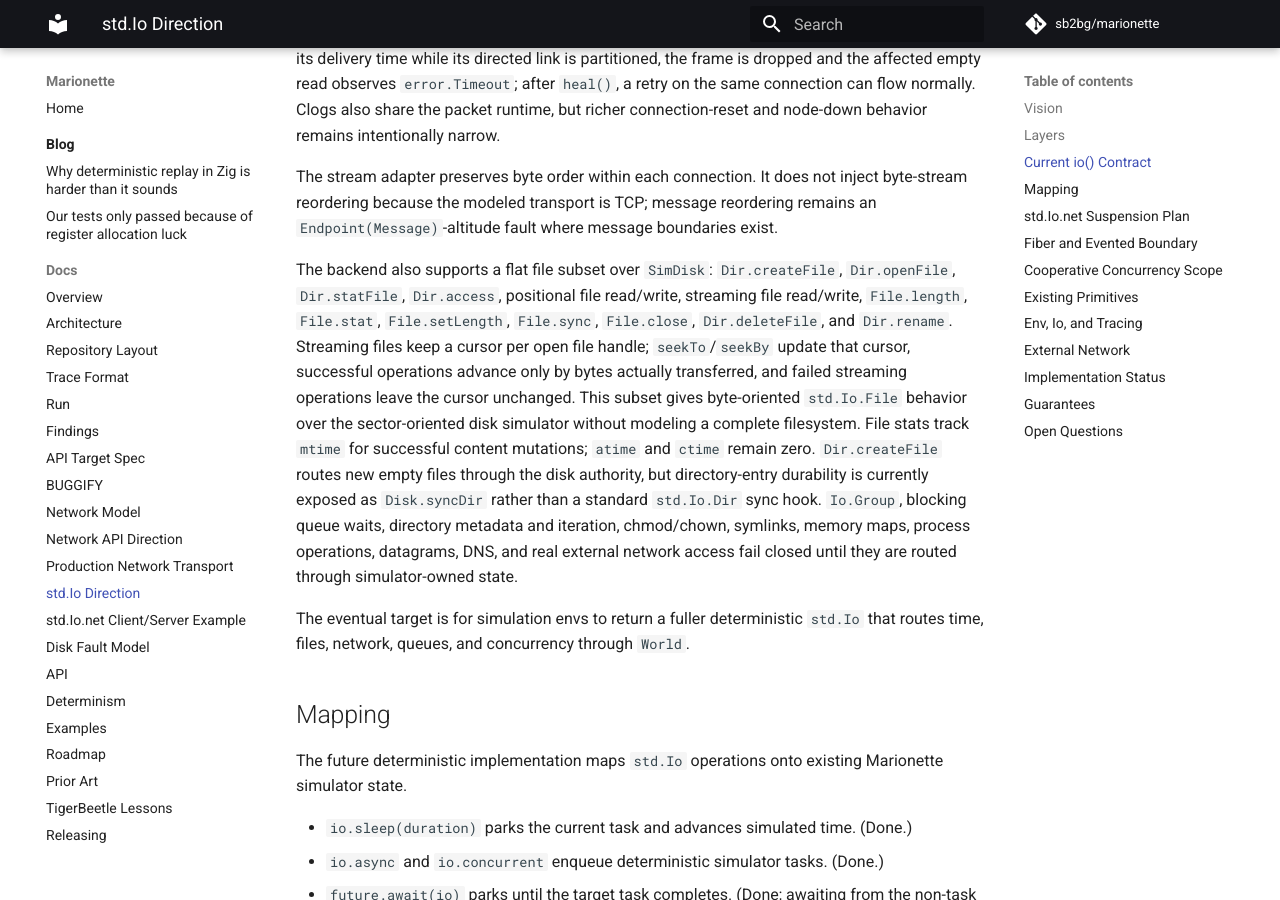
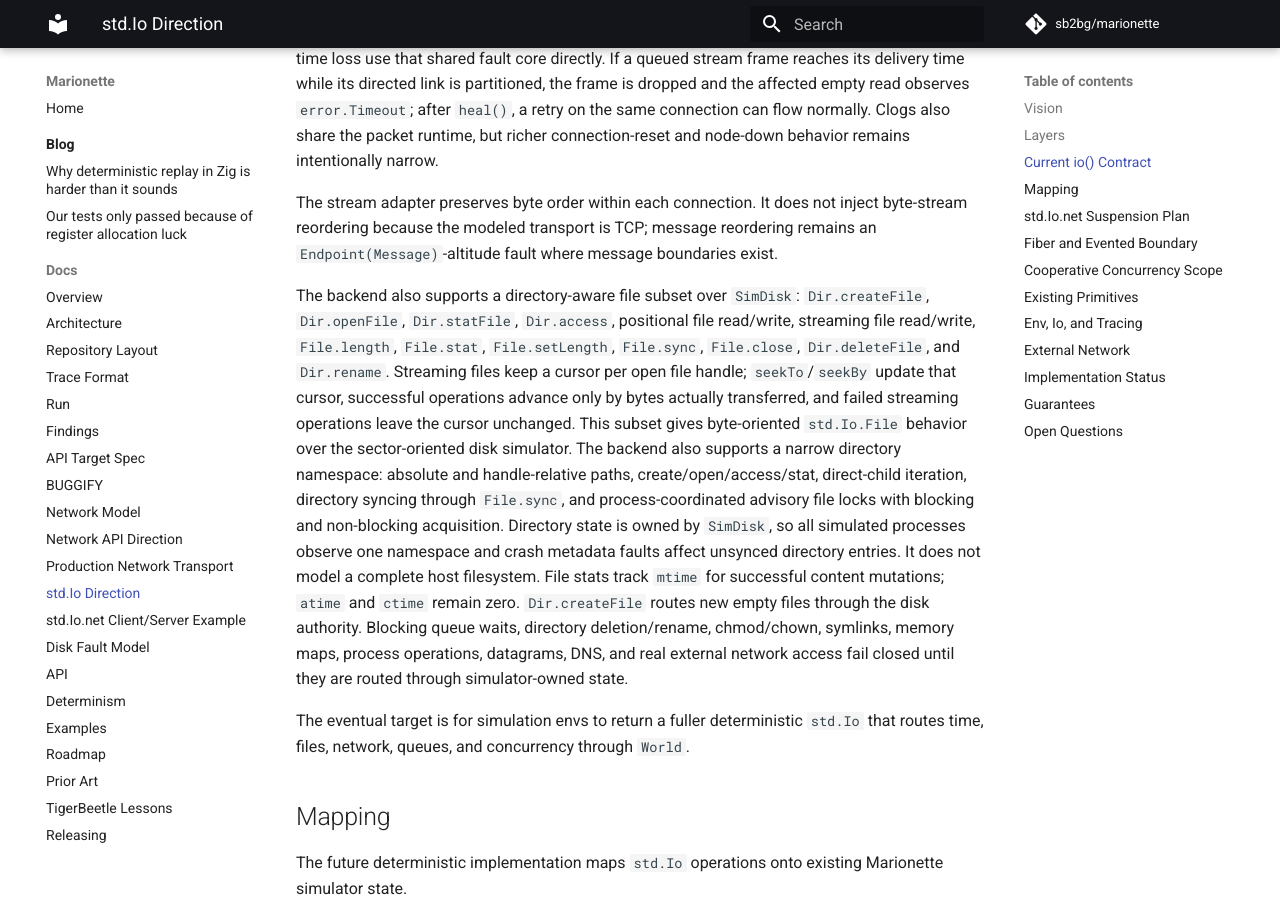
Before and after one commit to sb2bg/marionette, an MkDocs documentation site: the page built from docs/std-io-direction.md, in a window 1280 px wide and 900 px high, scrolled down 2057 px. Built offline with MkDocs 1.6.1 and Material for MkDocs 9.7.7, drawn with Linux system fonts in a browser that asks for light colours; comment, search, counter and statistics services are not loaded; some of the changed text lies outside the part shown.

Commit message:
Document 0.4 simulator validation progress

```diff
--- a/docs/std-io-direction.md
+++ b/docs/std-io-direction.md
@@ -57,8 +57,9 @@ cooperative scheduler, so `io.async` and `io.concurrent` spawn deterministic
 scheduler tasks with seeded, replay-visible interleaving: `future.await`
 parks the awaiting task, or drives the scheduler when awaited from the
 scenario itself. Cancellation runs the task to completion (cooperative tasks
-cannot be preempted); `Io.Group` operations still fail closed, matching the
-current state of Zig's own fiber-backed backends. Without a task runtime
+cannot be preempted). `Io.Group` uses the same scheduler and supports
+async/concurrent task ownership, await, reuse, and process-kill cleanup;
+`Group.cancel` currently drains cooperatively. Without a task runtime
 attached (bare `Backend`), `async` runs eagerly on the caller and
 `concurrent` returns `error.ConcurrencyUnavailable`. The backend also
 supports `Io.Queue` operations and a small in-memory TCP stream subset for
@@ -99,24 +100,27 @@ inject byte-stream reordering because the modeled transport is TCP; message
 reordering remains an `Endpoint(Message)`-altitude fault where message
 boundaries exist.
 
-The backend also supports a flat file subset over
-`SimDisk`: `Dir.createFile`, `Dir.openFile`, `Dir.statFile`,
+The backend also supports a directory-aware file subset over `SimDisk`:
+`Dir.createFile`, `Dir.openFile`, `Dir.statFile`,
 `Dir.access`, positional file read/write, streaming file read/write,
 `File.length`, `File.stat`, `File.setLength`, `File.sync`, `File.close`,
 `Dir.deleteFile`, and `Dir.rename`. Streaming files keep a cursor per open
 file handle; `seekTo`/`seekBy` update that cursor, successful operations advance
 only by bytes actually transferred, and failed streaming operations leave the
 cursor unchanged. This subset gives
-byte-oriented `std.Io.File` behavior over the sector-oriented disk simulator
-without modeling a complete filesystem. File stats track `mtime` for successful
-content mutations; `atime` and `ctime` remain zero. `Dir.createFile` routes
-new empty files through the disk authority, but directory-entry durability is
-currently exposed as `Disk.syncDir` rather than a standard `std.Io.Dir` sync
-hook.
-`Io.Group`, blocking queue waits, directory metadata and iteration,
-chmod/chown, symlinks, memory maps, process operations, datagrams, DNS, and
-real external network access fail closed until they are routed through
-simulator-owned state.
+byte-oriented `std.Io.File` behavior over the sector-oriented disk simulator.
+The backend also supports a narrow directory namespace: absolute and
+handle-relative paths, create/open/access/stat, direct-child iteration,
+directory syncing through `File.sync`, and process-coordinated advisory file
+locks with blocking and non-blocking acquisition. Directory state is owned by
+`SimDisk`, so all simulated processes observe one namespace and crash metadata
+faults affect unsynced directory entries. It does not model a complete host
+filesystem. File stats track `mtime` for successful content mutations; `atime`
+and `ctime` remain zero. `Dir.createFile` routes new empty files through the
+disk authority.
+Blocking queue waits, directory deletion/rename, chmod/chown, symlinks, memory
+maps, process operations, datagrams, DNS, and real external network access
+fail closed until they are routed through simulator-owned state.
 
 The eventual target is for simulation envs to return a fuller deterministic
 `std.Io` that routes time, files, network, queues, and concurrency through
@@ -358,7 +362,7 @@ The experimental deterministic `std.Io` foundation is implemented:
   an `Endpoint(Message)`-altitude fault.
 
 Remaining deterministic `std.Io` work includes queue suspension, cooperative
-cancellation points, `Io.Group`, richer stream reset/node-down behavior, and
+cancellation points, richer stream reset/node-down behavior, and
 continued validation against real `std.Io`-native libraries.
 
 The next maturity phase is production readiness and ecosystem leverage:
```
Also changed, not shown: CHANGELOG.md (+14 -0 lines), README.md (+21 -5 lines), TODO.md (+5 -4 lines), docs/api-target.md (+9 -7 lines), docs/api.md (+12 -11 lines), docs/index.md (+5 -5 lines), docs/roadmap.md (+21 -15 lines).
